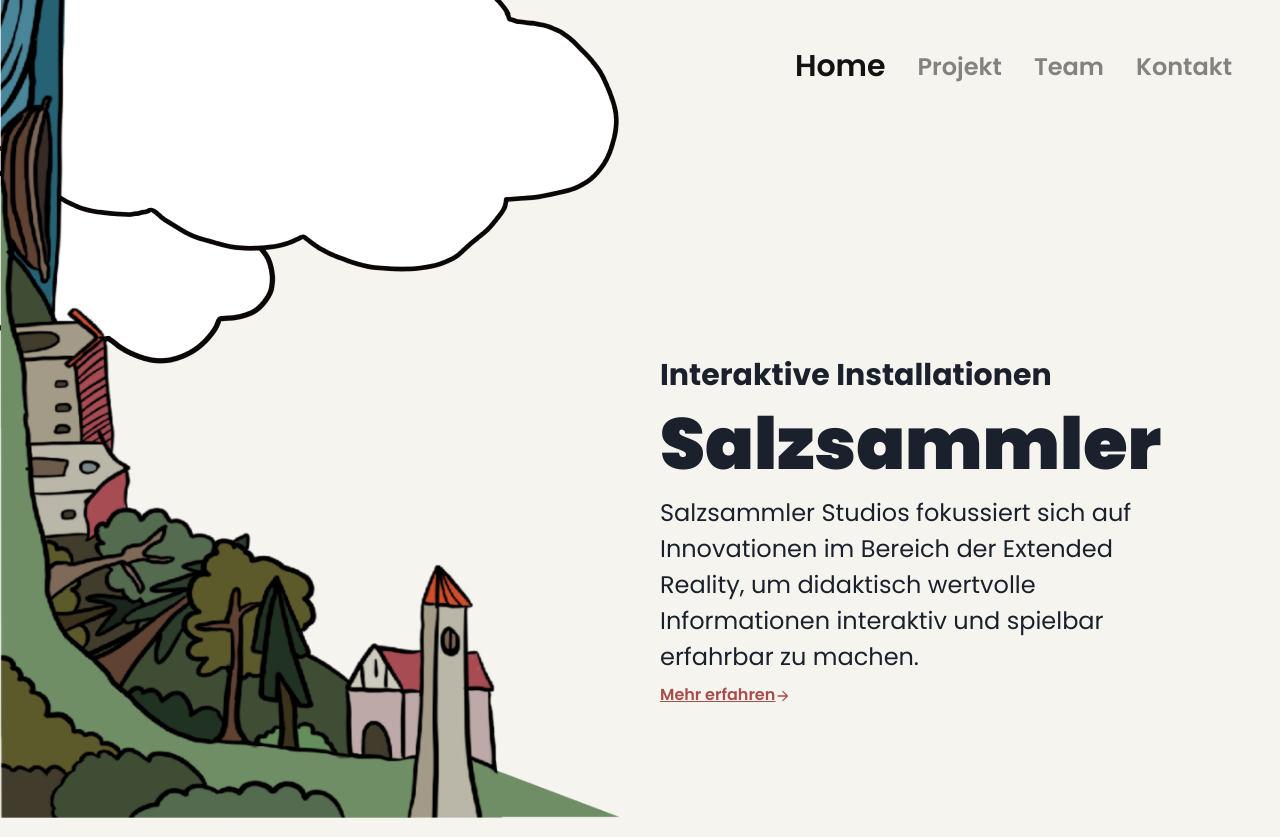
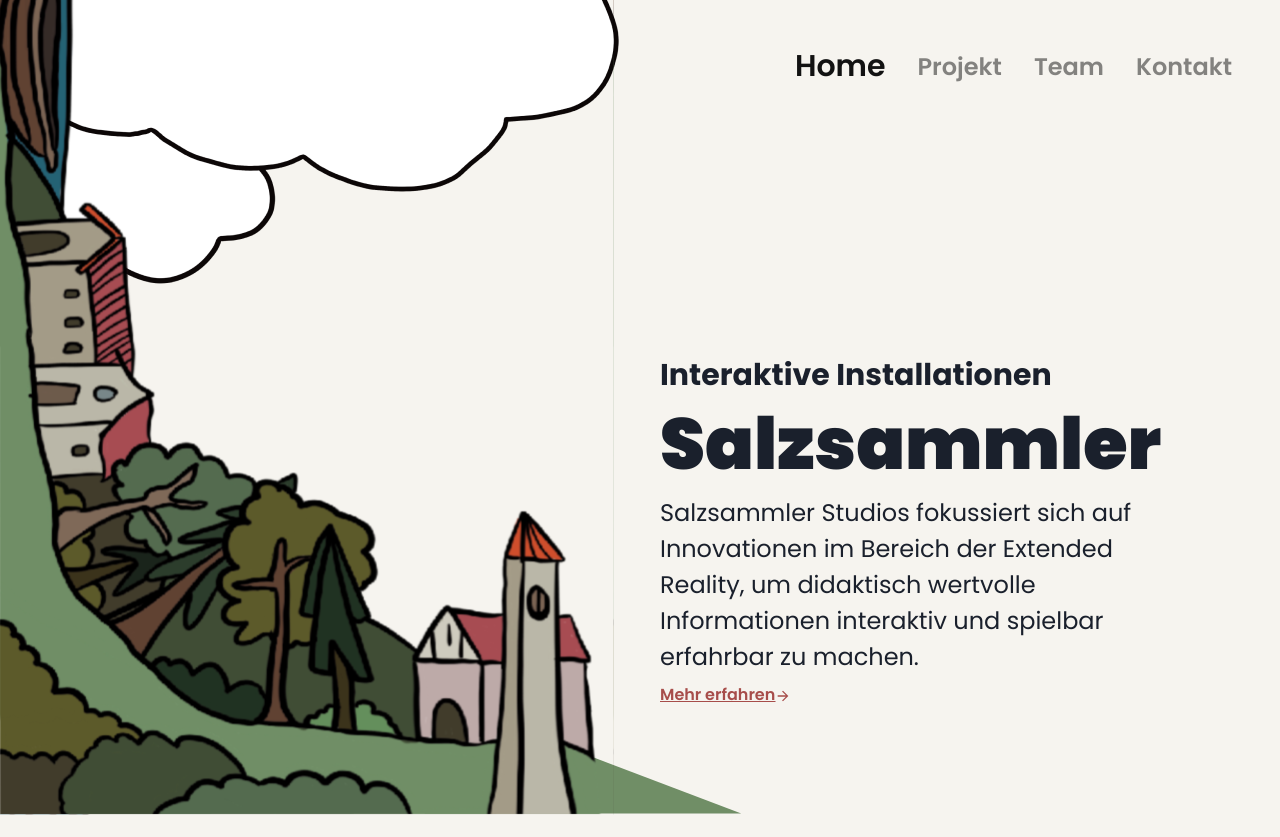
Before and after one commit to Salzsammler-Studios/salzsammler-studios.github.io, a React (Create React App) app: page / in a window 1280 px wide. Built offline with nearby package versions, Linux system fonts and the light colour scheme.

Commit message:
feat: adapt image size landing page

```diff
--- a/src/pages/homepage.tsx
+++ b/src/pages/homepage.tsx
@@ -4,8 +4,8 @@ import { ArrowForwardIcon } from '@chakra-ui/icons';
 
 const Homepage = () => {
     return <Box minH={"105vh"}>
-        <Box marginLeft={"-15rem"} marginTop={"-15rem"} width={"100%"} height={"100%"} position={"absolute"} bgImage={"url('/cloudsTogether.png')"} bgRepeat={"no-repeat"} bgPosition={"left top"}></Box>
-        <Box position={"absolute"} width={"100%"} height={"100%"} bgImage={"url('/layout2.png')"} bgPosition="left bottom" bgRepeat="no-repeat" bgSize="50%"/>
+        <Box marginLeft={"-15rem"} marginTop={"-20rem"} width={"100%"} height={"100%"} position={"absolute"} bgImage={"url('/cloudsTogether.png')"} bgRepeat={"no-repeat"} bgPosition={"left top"}></Box>
+        <Box marginLeft={"-0.1rem"} position={"absolute"} width={"100%"} height={"100%"} bgImage={"url('/layout2.svg')"} bgPosition="left bottom" bgRepeat="no-repeat" bgSize="60%"/>
         <SimpleGrid columns={2} spacing={10}>
             <Box height={["2xs","xs"]}></Box>
             <Box></Box>
@@ -18,7 +18,6 @@ const Homepage = () => {
                 <Text as="u" color="highlight"><Text as="a" href="#" sx={{ fontWeight: 600 }}>Mehr erfahren</Text><ArrowForwardIcon /></Text>
             </Stack>
         </SimpleGrid>
-        <Box></Box>
     </Box>
 }
 
```
Also changed, not shown: public/layout2.svg (added).
